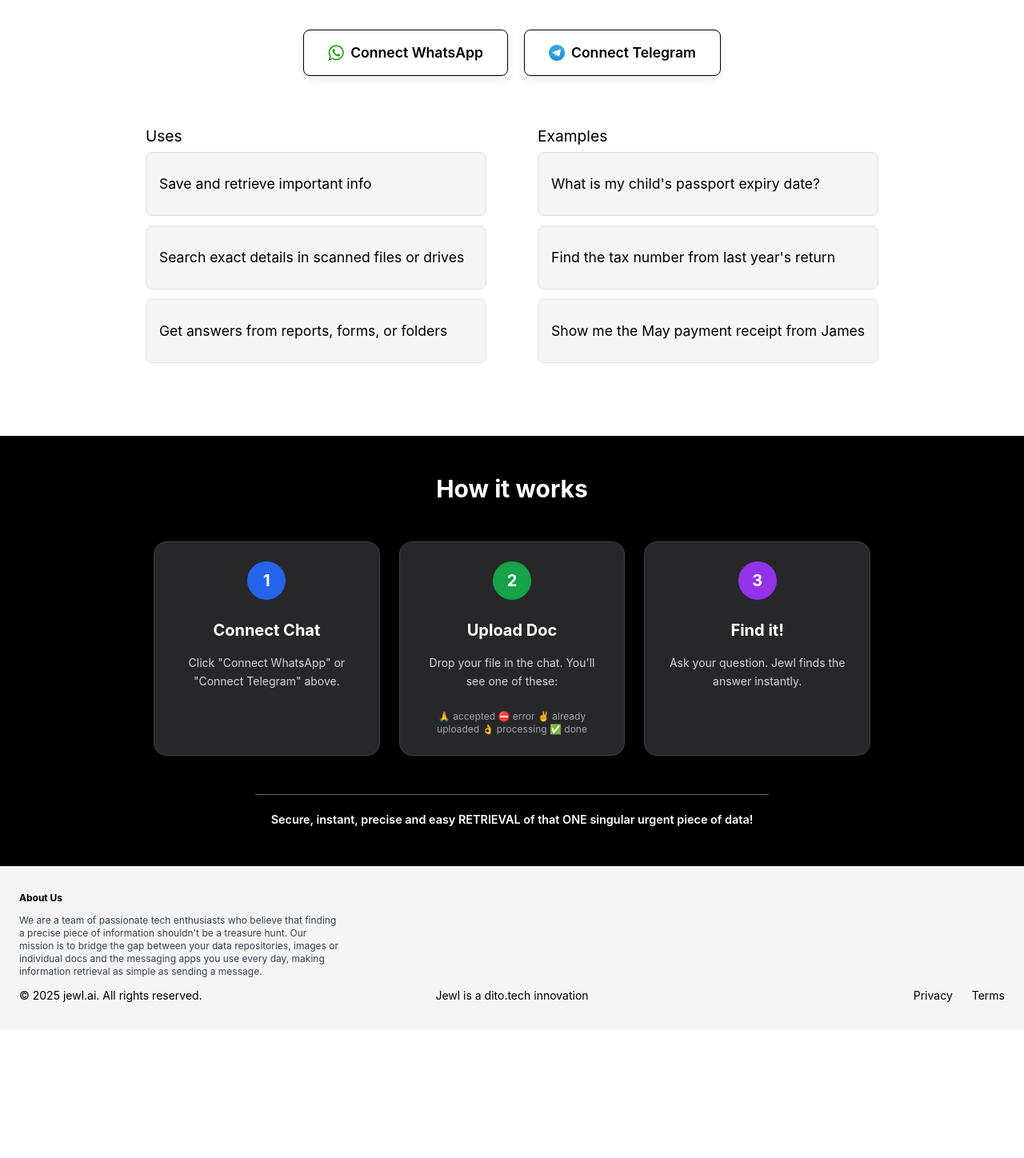
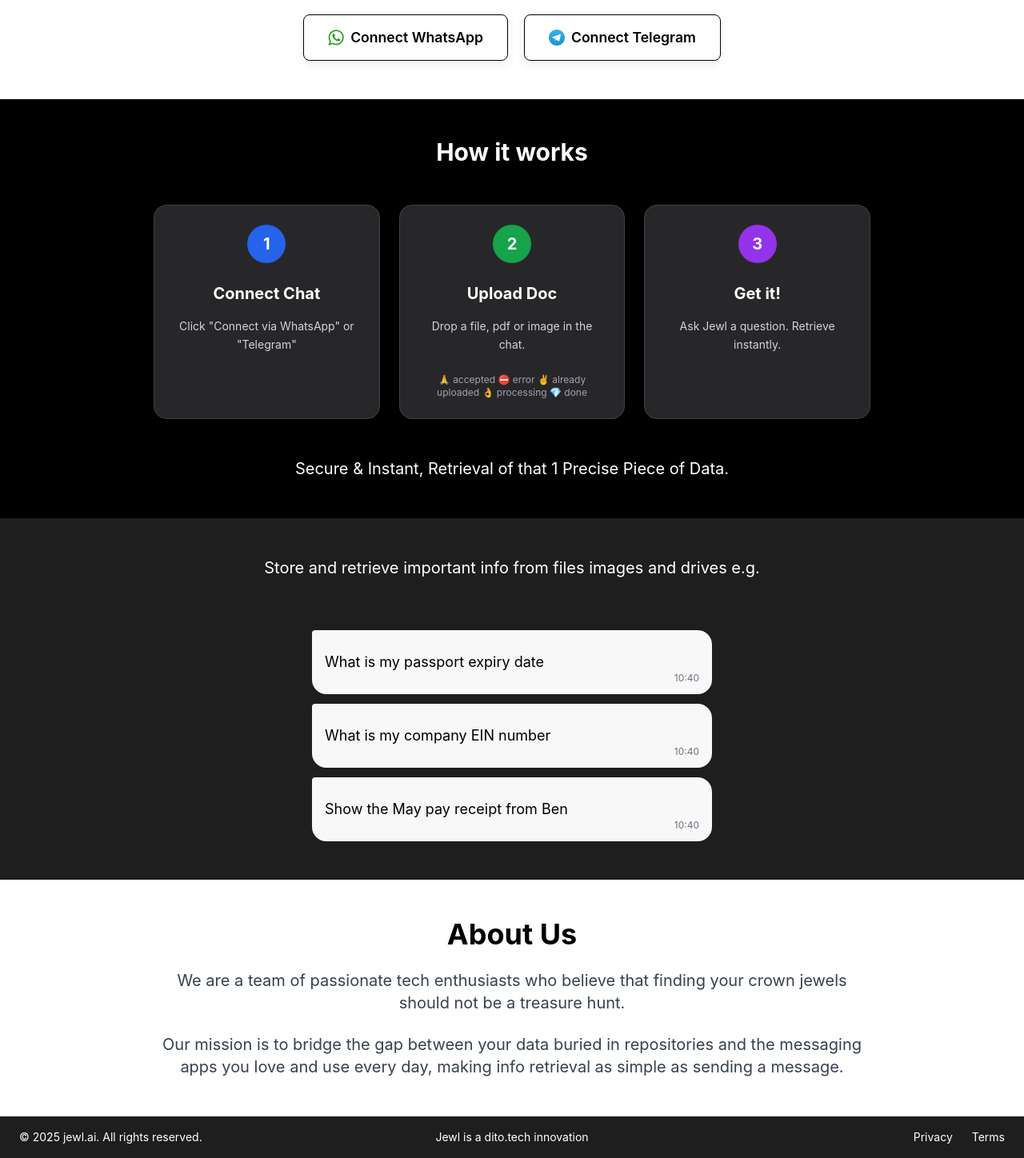
Before and after one commit to EdwardLH219/try-jewl, a Next.js app: page / in a window 1280 px wide. Shown: the part 359-1807 px from the top of the page at 80% size. Before the commit the page ends 1646 px from the top, so only its background shows below. Built offline with nearby package versions, Linux system fonts and the light colour scheme.

Commit message:
fix: improve footer alignment and mobile responsiveness, fix centered text in desktop view

```diff
--- a/components/HowItWorks.tsx
+++ b/components/HowItWorks.tsx
@@ -2,10 +2,10 @@
 
 export default function HowItWorks() {
   return (
-    <div className="bg-black py-12 px-6">
+    <div className="py-12 px-6">
       <div className="max-w-4xl mx-auto">
         <h2 className="text-3xl font-bold text-white text-center mb-12">How it works</h2>
-        <div className="flex flex-col md:flex-row gap-6">
+        <div className="flex flex-col md:flex-row gap-6 mb-12">
           {/* Step 1: Connect Chat */}
           <div className="flex-1 bg-zinc-800 rounded-2xl border border-zinc-700 p-6 text-center">
             <div className="mb-6">
@@ -15,7 +15,7 @@
             </div>
             <h3 className="text-xl font-bold text-white mb-4">Connect Chat</h3>
             <p className="text-zinc-300 text-sm leading-relaxed">
-              Click "Connect WhatsApp" or "Connect Telegram" above.
+              Click "Connect via WhatsApp" or "Telegram"
             </p>
           </div>
 
@@ -28,26 +28,29 @@
             </div>
             <h3 className="text-xl font-bold text-white mb-4">Upload Doc</h3>
             <p className="text-zinc-300 text-sm leading-relaxed mb-6">
-              Drop your file in the chat. You'll see one of these:
+              Drop a file, pdf or image in the chat.
             </p>
             <p className="text-zinc-400 text-xs text-center">
-              🙏 accepted ⛔ error ✌ already uploaded 👌 processing ✅ done
+              🙏 accepted ⛔ error ✌ already uploaded 👌 processing 💎 done
             </p>
           </div>
 
-          {/* Step 3: Find it! */}
+          {/* Step 3: Get it! */}
           <div className="flex-1 bg-zinc-800 rounded-2xl border border-zinc-700 p-6 text-center">
             <div className="mb-6">
               <span className="inline-flex items-center justify-center w-12 h-12 bg-purple-600 text-white rounded-full text-xl font-bold">
                 3
               </span>
             </div>
-            <h3 className="text-xl font-bold text-white mb-4">Find it!</h3>
+            <h3 className="text-xl font-bold text-white mb-4">Get it!</h3>
             <p className="text-zinc-300 text-sm leading-relaxed">
-              Ask your question. Jewl finds the answer instantly.
+              Ask Jewl a question. Retrieve instantly.
             </p>
           </div>
         </div>
+        <p className="text-white text-center text-xl">
+          Secure & Instant, Retrieval of that 1 Precise Piece of Data.
+        </p>
       </div>
     </div>
   );
--- a/components/Layout.tsx
+++ b/components/Layout.tsx
@@ -298,28 +298,20 @@
         {children}
       </main>
 
-      <footer className="py-8" style={{backgroundColor: '#f5f5f5'}}>
-        <div className="container mx-auto">
-          <div className="grid grid-cols-1 lg:grid-cols-3 gap-4">
-            <div className="flex flex-col space-y-3 text-center lg:text-left">
-              <h3 className="text-black text-xs font-bold">About Us</h3>
-              <p className="text-gray-700 text-xs">
-                We are a team of passionate tech enthusiasts who believe that finding a precise piece of information
-                shouldn't be a treasure hunt. Our mission is to bridge the gap between your data repositories, images or individual docs
-                and the messaging apps you use every day, making information retrieval as simple as sending a message.
-              </p>
-              <p className="text-black text-sm">
-                &copy; {new Date().getFullYear()} jewl.ai. All rights reserved.
-              </p>
+      <footer className="py-4 bg-[#1E1E1E]">
+        <div className="container mx-auto px-4">
+          <div className="flex flex-col md:flex-row items-center space-y-4 md:space-y-0">
+            <div className="text-center md:text-left md:flex-1">
+              <p className="text-sm text-white">© {new Date().getFullYear()} jewl.ai. All rights reserved.</p>
             </div>
-            <div className="flex justify-center lg:justify-center items-end">
-              <p className="text-black text-sm">
-                Jewl is a dito.tech innovation
-              </p>
+            <div className="text-center md:flex-1 md:flex md:justify-center">
+              <p className="text-sm text-white">Jewl is a dito.tech innovation</p>
             </div>
-            <div className="flex justify-center lg:justify-end items-end">
-              <div className="flex space-x-6">
+            <div className="flex space-x-6 md:flex-1 md:justify-end">
+              <div className="text-sm text-white hover:text-gray-300">
                 <PrivacyPolicyModal />
+              </div>
+              <div className="text-sm text-white hover:text-gray-300">
                 <TermsOfServiceModal />
               </div>
             </div>
--- a/components/PrivacyPolicyModal.tsx
+++ b/components/PrivacyPolicyModal.tsx
@@ -10,7 +10,7 @@
 export default function PrivacyPolicyModal() {
   return (
     <Dialog>
-      <DialogTrigger className="text-black text-sm hover:text-gray-600 transition">
+      <DialogTrigger className="text-white text-sm hover:text-gray-300 transition">
         Privacy
       </DialogTrigger>
       <DialogContent className="max-w-3xl max-h-[90vh] overflow-y-auto">
--- a/components/TermsOfServiceModal.tsx
+++ b/components/TermsOfServiceModal.tsx
@@ -10,7 +10,7 @@
 export default function TermsOfServiceModal() {
   return (
     <Dialog>
-      <DialogTrigger className="text-black text-sm hover:text-gray-600 transition">
+      <DialogTrigger className="text-white text-sm hover:text-gray-300 transition">
         Terms
       </DialogTrigger>
       <DialogContent className="max-w-3xl max-h-[90vh] overflow-y-auto">
--- a/pages/index.tsx
+++ b/pages/index.tsx
@@ -1,9 +1,34 @@
-import React from 'react';
+import React, { useState, useEffect } from 'react';
 import Head from 'next/head';
 import styles from '../styles/splash.module.css';
 import HowItWorks from '../components/HowItWorks';
 
 export default function Home() {
+  const [currentTime, setCurrentTime] = useState('');
+
+  useEffect(() => {
+    // Function to format time as HH:mm
+    const formatTime = () => {
+      const now = new Date();
+      return now.toLocaleTimeString('en-GB', {
+        hour: '2-digit',
+        minute: '2-digit',
+        hour12: false
+      });
+    };
+
+    // Set initial time
+    setCurrentTime(formatTime());
+
+    // Update time every minute
+    const interval = setInterval(() => {
+      setCurrentTime(formatTime());
+    }, 60000);
+
+    // Cleanup interval on unmount
+    return () => clearInterval(interval);
+  }, []);
+
   return (
     <>
       <Head>
@@ -41,9 +66,9 @@
       <div className={styles.container}>
         <div className={styles.containerWrapper}>
           <header className={styles.header}>
-            <h1 className={styles.mainHeading}>Find that needle in a haystack.</h1>
-            <p className={styles.strapline}>
-              Find your precise piece of data instantly, seamlessly, from your favourite messaging app.
+            <h1 className={styles.mainHeading}>Looking for a needle in a haystack?</h1>
+            <p className="text-xl text-gray-700">
+              Get that exact info instantly using simple messaging apps
             </p>
           </header>
 
@@ -72,47 +97,58 @@
               </a>
             </div>
           </section>
-
-          <section id="how-what" className={styles.howWhat}>
-            <div className={styles.usesColumn}>
-              <h2>Uses</h2>
-              <ul>
-                <li className={styles.regularCard}>
-                  Save and retrieve important info
-                </li>
-                <li className={styles.regularCard}>
-                  Search exact details in scanned files or drives
-                </li>
-                <li className={styles.regularCard}>
-                  Get answers from reports, forms, or folders
-                </li>
-              </ul>
-            </div>
-            <div className={styles.examplesColumn}>
-              <h2>Examples</h2>
-              <ul>
-                <li className={styles.regularCard}>
-                  What is my child's passport expiry date?
-                </li>
-                <li className={styles.regularCard}>
-                  Find the tax number from last year's return
-                </li>
-                <li className={styles.regularCard}>
-                  Show me the May payment receipt from James
-                </li>
-              </ul>
-            </div>
-          </section>
         </div>
       </div>
 
-      <main className={styles.main}>
+      <section className="w-full bg-black">
         <HowItWorks />
+      </section>
 
-        <div className={styles.securityStatement}>
-          <p>Secure, instant, precise and easy RETRIEVAL of that ONE singular urgent piece of data!</p>
+      <section className="w-full bg-[#1E1E1E]">
+        <div className="w-full py-12">
+          <p className="text-white text-center text-xl mb-16">
+            Store and retrieve important info from files images and drives e.g.
+          </p>
+          <div className="max-w-3xl mx-auto px-4">
+            <div className="space-y-3">
+              <div className="flex justify-center">
+                <div className="bg-[#F8F8F8] rounded-[18px] rounded-tl-sm p-4 relative min-h-[80px] flex flex-col justify-center max-w-[500px] w-full">
+                  <p className="text-lg">What is my passport expiry date</p>
+                  <p className="text-xs text-gray-500 text-right absolute bottom-3 right-4">{currentTime}</p>
+                </div>
+              </div>
+              <div className="flex justify-center">
+                <div className="bg-[#F8F8F8] rounded-[18px] rounded-tl-sm p-4 relative min-h-[80px] flex flex-col justify-center max-w-[500px] w-full">
+                  <p className="text-lg">What is my company EIN number</p>
+                  <p className="text-xs text-gray-500 text-right absolute bottom-3 right-4">{currentTime}</p>
+                </div>
+              </div>
+              <div className="flex justify-center">
+                <div className="bg-[#F8F8F8] rounded-[18px] rounded-tl-sm p-4 relative min-h-[80px] flex flex-col justify-center max-w-[500px] w-full">
+                  <p className="text-lg">Show the May pay receipt from Ben</p>
+                  <p className="text-xs text-gray-500 text-right absolute bottom-3 right-4">{currentTime}</p>
+                </div>
+              </div>
+            </div>
+          </div>
         </div>
-      </main>
+      </section>
+
+      <div className={styles.container}>
+        <section className="py-12 px-6">
+          <div className="max-w-4xl mx-auto">
+            <h2 className="text-4xl font-bold text-center mb-6">About Us</h2>
+            <div className="text-center space-y-6">
+              <p className="text-xl text-gray-700">
+                We are a team of passionate tech enthusiasts who believe that finding your crown jewels should not be a treasure hunt.
+              </p>
+              <p className="text-xl text-gray-700">
+                Our mission is to bridge the gap between your data buried in repositories and the messaging apps you love and use every day, making info retrieval as simple as sending a message.
+              </p>
+            </div>
+          </div>
+        </section>
+      </div>
     </>
   );
 }
--- a/styles/splash.module.css
+++ b/styles/splash.module.css
@@ -1,11 +1,9 @@
 .container {
-  min-height: 100vh;
   display: flex;
   flex-direction: column;
   max-width: 1200px;
   margin: 0 auto;
-  padding: 0 20px;
-  background-color: white;
+  padding: 0;
   color: black;
   font-family: -apple-system, BlinkMacSystemFont, 'Segoe UI', 'Roboto', 'Oxygen',
     'Ubuntu', 'Cantarell', 'Fira Sans', 'Droid Sans', 'Helvetica Neue',
@@ -18,9 +16,8 @@
 .containerWrapper {
   max-width: 1200px;
   margin: auto;
-  padding: 4vh 1rem 0 1rem;
+  padding: 4vh 0 2vh 0;
   text-align: center;
-  flex: 1;
   display: flex;
   flex-direction: column;
   width: 100%;
@@ -60,12 +57,14 @@
   width: 100%;
   background-color: white;
   color: black;
-  padding: 3rem 2rem 1rem 2rem;
+  padding: 2rem 2rem 2rem 2rem;
   margin: 0;
   display: flex;
   flex-direction: column;
   align-items: center;
   justify-content: center;
+  max-width: 1200px;
+  margin: 0 auto;
 }
 
 .ctaHeading {
```
Also changed, not shown: 1 other file (tests, documents, lock files or other folders).
